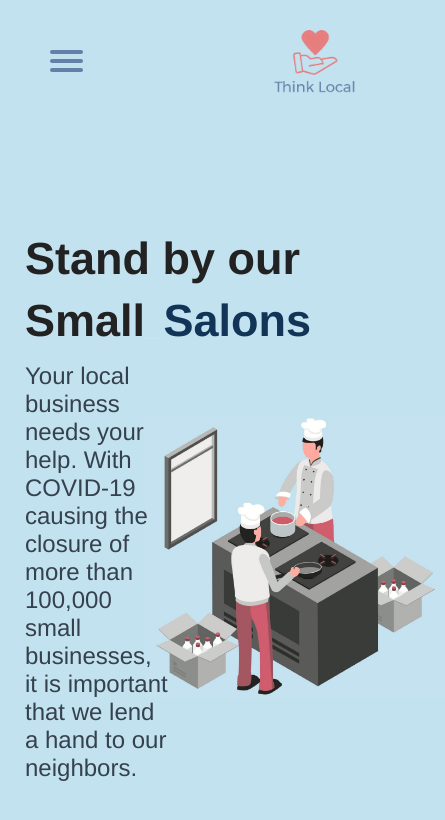
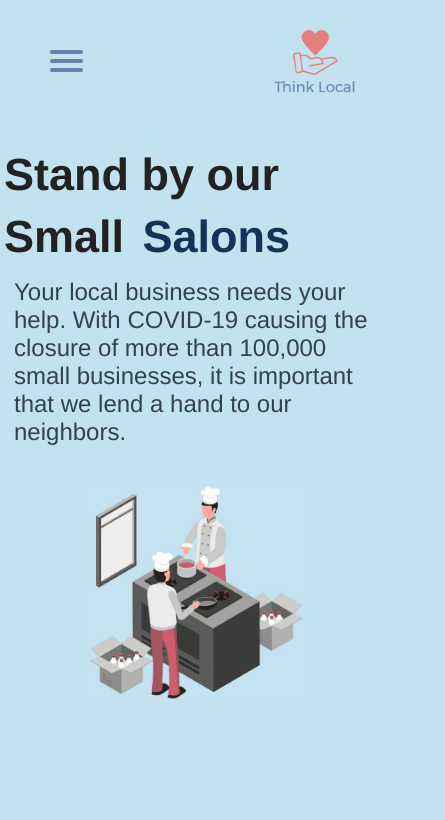
Before and after one commit to yeumthomas/think-local, a Vue app: page / in a window 390 px wide. Shown: the top 820 px of the page, 445 px wide, since content can reach past the window. Built offline with nearby package versions, Linux system fonts and the light colour scheme.

Commit message:
Refactored Title

```diff
--- a/src/components/Title.vue
+++ b/src/components/Title.vue
@@ -41,8 +41,8 @@ export default {
   color: #35414d;
   max-width: 886px;
   margin: 25vh auto 0 auto;
-  padding-left: 10px;
-  padding-right: 4px;
+  padding-left: 4px;
+  padding-right: 2px;
 }
 
 .container {
@@ -59,7 +59,31 @@ export default {
     z-index: -1;
 }
 
-@media screen and (max-width: 720px) {
+@media screen and (max-width: 500px) {
+    #title {
+        margin: 15vh auto 0 auto;
+    }
+    .container {
+    font-size: 30px;
+    padding: 0px 15px 0px -5px;
+    }
+
+    p {
+    text-align: left;
+    /* the % makes the paragraph get margin-right larger/smaller */
+    margin: 15px 5px 15px 10px;
+    font-size: 24px;
+    width: 92vw;
+    }
+
+    .titlePic {
+        width: 230px;
+        bottom: -3vh;
+        left: 0vw;
+    }
+}
+
+@media screen and (max-width: 720px) and (min-width: 501px) {
     .container {
     font-size: 30px;
     padding-left: 15px;
@@ -78,7 +102,7 @@ export default {
     }
 }
 
-@media screen and (max-width: 890px) {
+@media screen and (max-width: 890px) and (min-width: 721px) {
     .container {
     font-size: 30px;
     padding-left: 15px;
```
